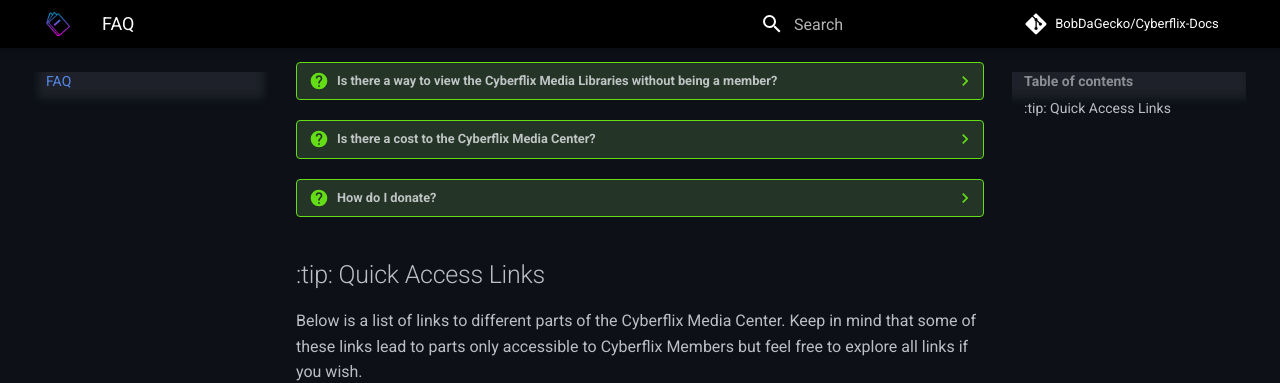
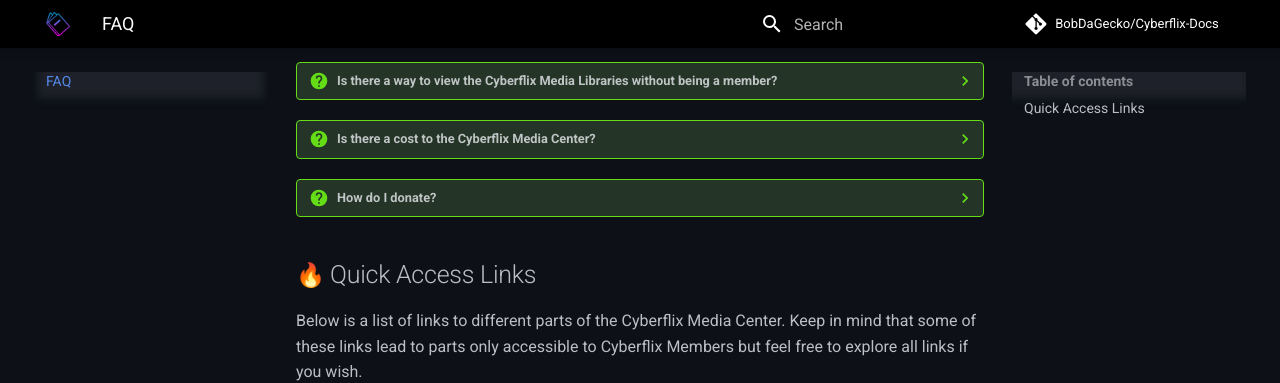
Before and after one commit to Cyberflix-Media/Cyberflix-Docs, an MkDocs documentation site: the page built from docs/faq.md, in a window 1280 px wide and 900 px high, scrolled down 639 px. Shown: the top 383 px of the window. Built offline with MkDocs 1.6.1 and Material for MkDocs 9.7.7, drawn with Linux system fonts in a browser that asks for light colours; emoji names are drawn with the system emoji font; comment, search, counter and statistics services are not loaded; some of the changed lines change nothing that is shown.

Commit message:
Update faq.md

```diff
--- a/docs/faq.md
+++ b/docs/faq.md
@@ -37,7 +37,7 @@
 
     We don’t often ask for donations despite the fact that we probably should. Server costs are high but we try to promote free and full access so we don’t offer any real incentive to donate. Donations, however, do ensure the longevity of the Cyberflix Media Center and ensure the free access we strive to provide. If you wish to donate, you can visit [here](https://www.cyberflix.io/pages/donate.html).
 
-## :tip: Quick Access Links
+## :fire: Quick Access Links
 Below is a list of links to different parts of the Cyberflix Media Center. Keep in mind that some of these links lead to parts only accessible to Cyberflix Members but feel free to explore all links if you wish.
 
 :cyberflix-logo: Main site: https://www.cyberflix.io/ (Short Link: https://cyfx.io/)
```
